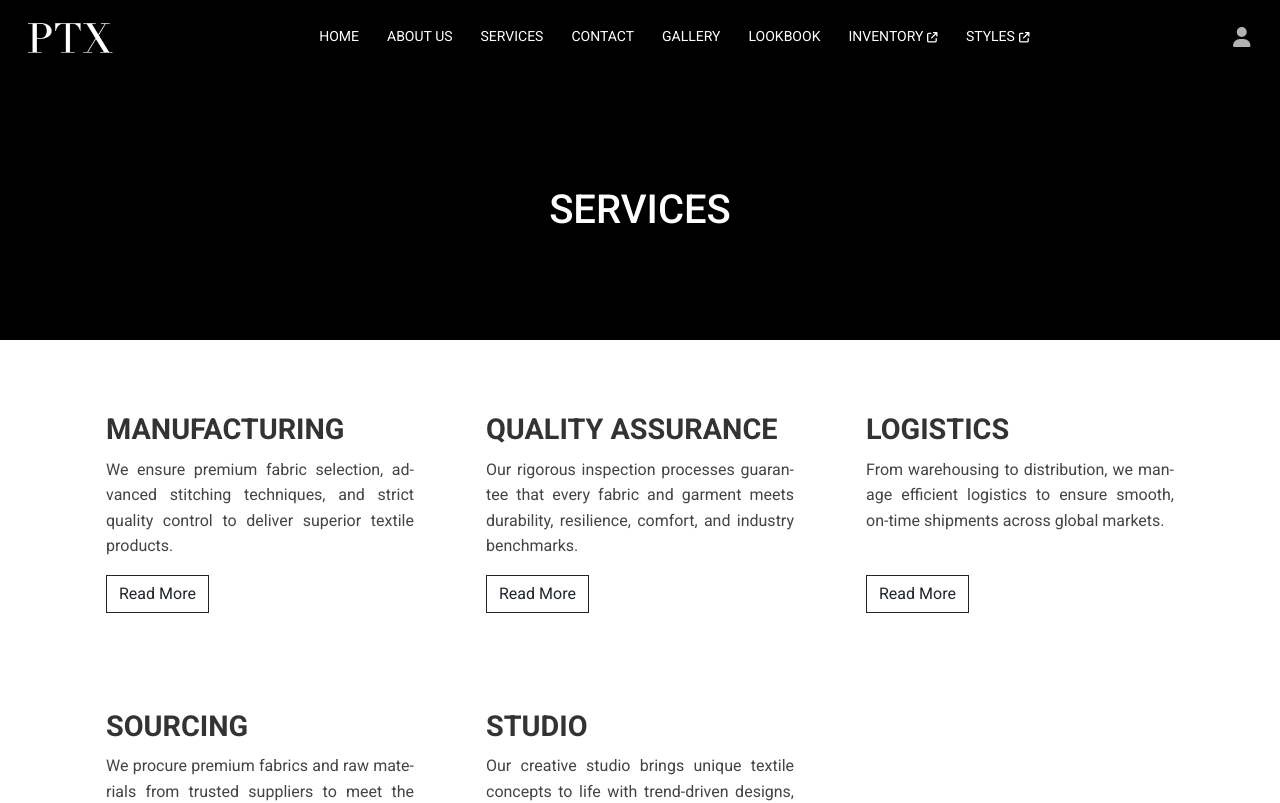
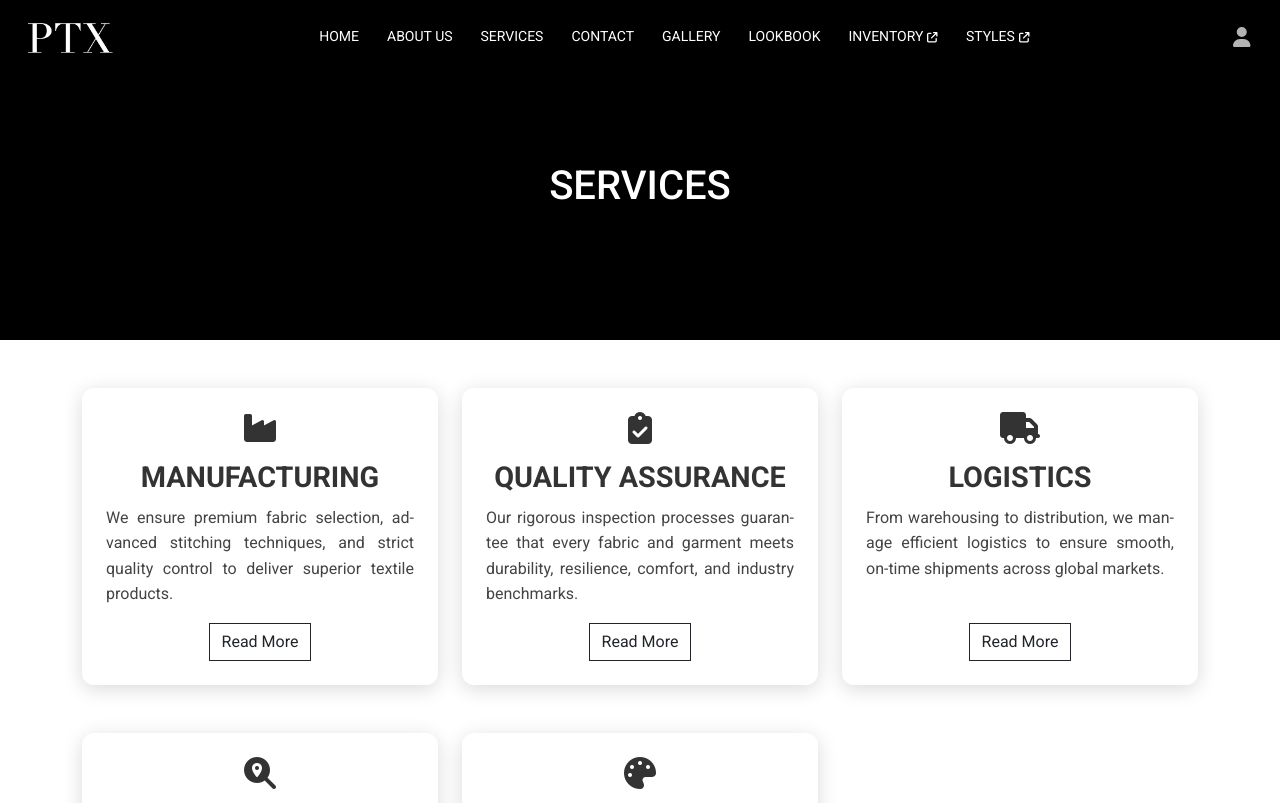
Before and after one commit to Zeeshanprojects/PTX-2, a React (Create React App) app in the folder PTX-2/ptx-2/: page /Services in a window 1280 px wide. Shown: the top 803 px of the page. Built offline with nearby package versions, Linux system fonts and the light colour scheme.

Commit message:
code updated

```diff
--- a/PTX-2/ptx-2/src/Pages/AboutUs.jsx
+++ b/PTX-2/ptx-2/src/Pages/AboutUs.jsx
@@ -10,14 +10,10 @@ export default function AboutUs() {
   }, []);
   return (
     <>
-      <motion.div
-        className="background-color"
-        initial={{ opacity: 0, y: -30 }}
-        animate={{ opacity: 1, y: 0 }}
-        transition={{ duration: 0.8 }}
-      >
-        <h1 className="text-center">WHO WE ARE</h1>
-      </motion.div>
+        <div className="space"></div>
+      <div className="background-color">
+        <h1 className=" text-center">WHO WE ARE</h1>
+      </div>
 
       <div className="container my-5">
         <div className="row align-items-stretch g-4">
--- a/PTX-2/ptx-2/src/Pages/LookBook1.jsx
+++ b/PTX-2/ptx-2/src/Pages/LookBook1.jsx
@@ -18,7 +18,10 @@ export default function LookBook1() {
   }, []);
 
   return (
-    <div
+    <>
+ <br/>
+      <div className="space"></div>
+      <div
       style={{
         width: "100vw",
         height: "100vh",
@@ -37,7 +40,7 @@ export default function LookBook1() {
         <>
           <p>This document is best viewed on desktop.</p>
           <a
-            href="/Docs/dummy.pdf"
+            href="/Docs/catalog.pdf"
             download
             style={{
               padding: "10px 20px",
@@ -52,7 +55,7 @@ export default function LookBook1() {
         </>
       ) : (
         <object
-          data="/Docs/dummy.pdf"
+          data="/Docs/catalog.pdf"
           type="application/pdf"
           width="100%"
           height="100%"
@@ -60,10 +63,14 @@ export default function LookBook1() {
         >
           <p>
             Your browser does not support PDFs.
-            <a href="/Docs/dummy.pdf" download> Download PDF</a>
+            <a href="/Docs/catalog.pdf" download> Download PDF</a>
           </p>
         </object>
       )}
     </div>
+
+    </>
+
+
   );
 }
--- a/PTX-2/ptx-2/src/Pages/Services.jsx
+++ b/PTX-2/ptx-2/src/Pages/Services.jsx
@@ -24,38 +24,43 @@ export default function Services() {
       text:
         "We ensure premium fabric selection, advanced stitching techniques, and strict quality control to deliver superior textile products.",
       link: "/Manufacturing",
+      icon: "fas fa-industry",
     },
     {
       title: "QUALITY ASSURANCE",
       text:
         "Our rigorous inspection processes guarantee that every fabric and garment meets durability, resilience, comfort, and industry benchmarks.",
       link: "/QualityAssurance",
+      icon: "fas fa-clipboard-check",
     },
     {
       title: "LOGISTICS",
       text:
         "From warehousing to distribution, we manage efficient logistics to ensure smooth, on-time shipments across global markets.",
       link: "/Logistics",
+      icon: "fas fa-truck",
     },
     {
       title: "SOURCING",
       text:
         "We procure premium fabrics and raw materials from trusted suppliers to meet the evolving demands of the fashion industry.",
       link: "/Sourcing",
+      icon: "fas fa-search-location",
     },
     {
       title: "STUDIO",
       text:
         "Our creative studio brings unique textile concepts to life with trend-driven designs, custom patterns, and branding solutions.",
       link: "/Studio",
+      icon: "fas fa-palette",
     },
   ];
 
   return (
     <>
-    <div className="space"></div>
+      <div className="space"></div>
       <div className="background-color">
-        <h1 className="mt-5 text-center">SERVICES</h1>
+        <h1 className="text-center">SERVICES</h1>
       </div>
 
       <div className="container">
@@ -73,7 +78,11 @@ export default function Services() {
                 variants={cardVariants}
                 custom={index}
               >
-                <div className="service-card-body d-flex flex-column flex-grow-1">
+                <div className="service-card-body d-flex flex-column flex-grow-1 text-center">
+                  <i
+                    className={`${service.icon} service-icon mb-3`}
+                    style={{ fontSize: "2rem", color: "#333" }}
+                  ></i>
                   <h6 className="service-card-title">{service.title}</h6>
                   <p className="service-card-text">{service.text}</p>
                   <div className="mt-auto">
--- a/PTX-2/ptx-2/src/Pages/Services.style.css
+++ b/PTX-2/ptx-2/src/Pages/Services.style.css
@@ -1,4 +1,4 @@
-/* White background container */
+
 .background-color{
   background-color: black;
   height: 300px;
@@ -23,6 +23,8 @@ color: white !important;
   min-width: 300px;
 }
 .service-card {
+
+ box-shadow: 0px 4px 20px rgba(0, 0, 0, 0.15);
   border-radius: 12px;
   padding: 45px !important;
   transition: transform 0.3s ease-in-out, box-shadow 0.3s ease-in-out;
```
Also changed, not shown: 1 other file (tests, documents, lock files or other folders).
